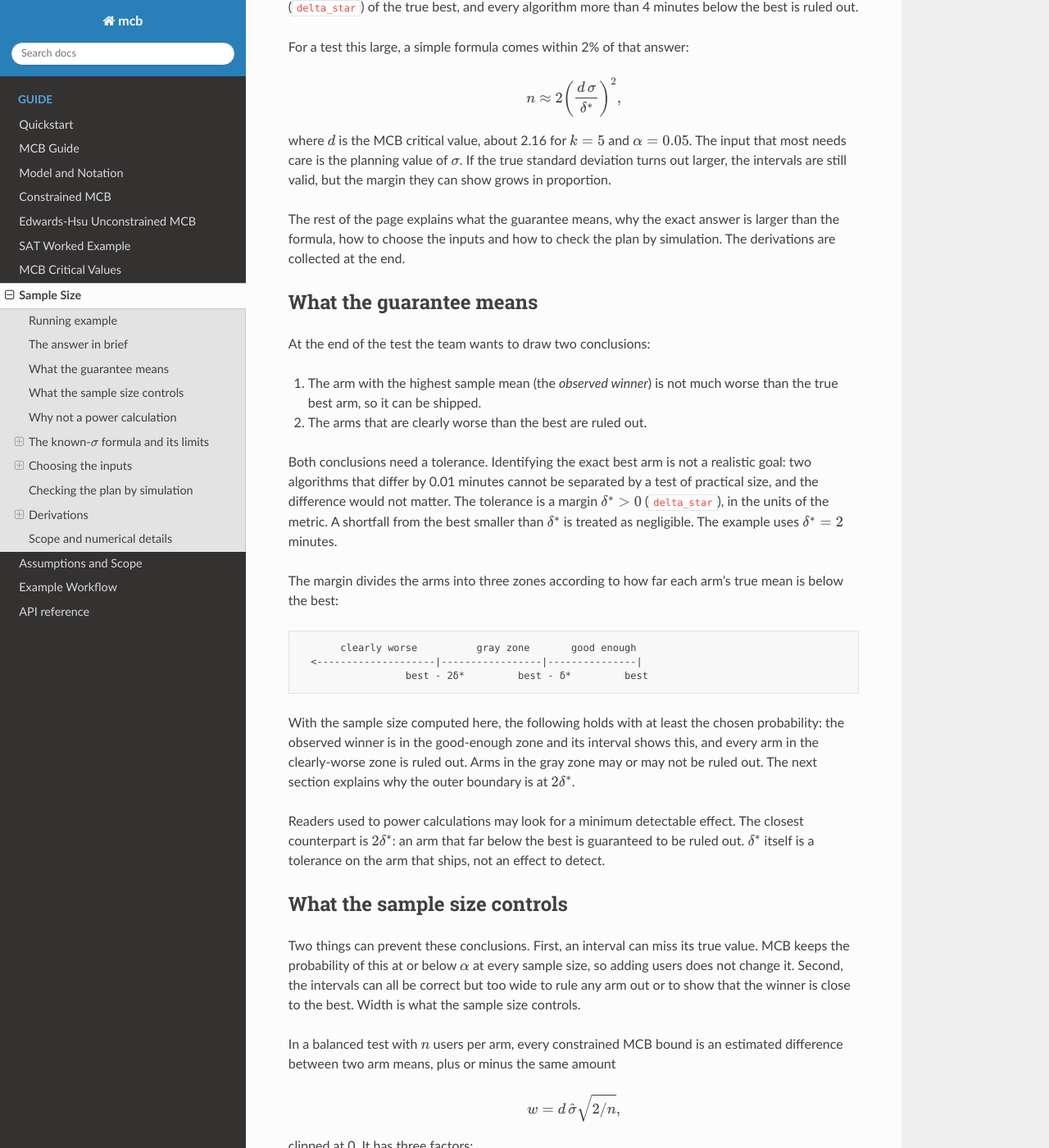
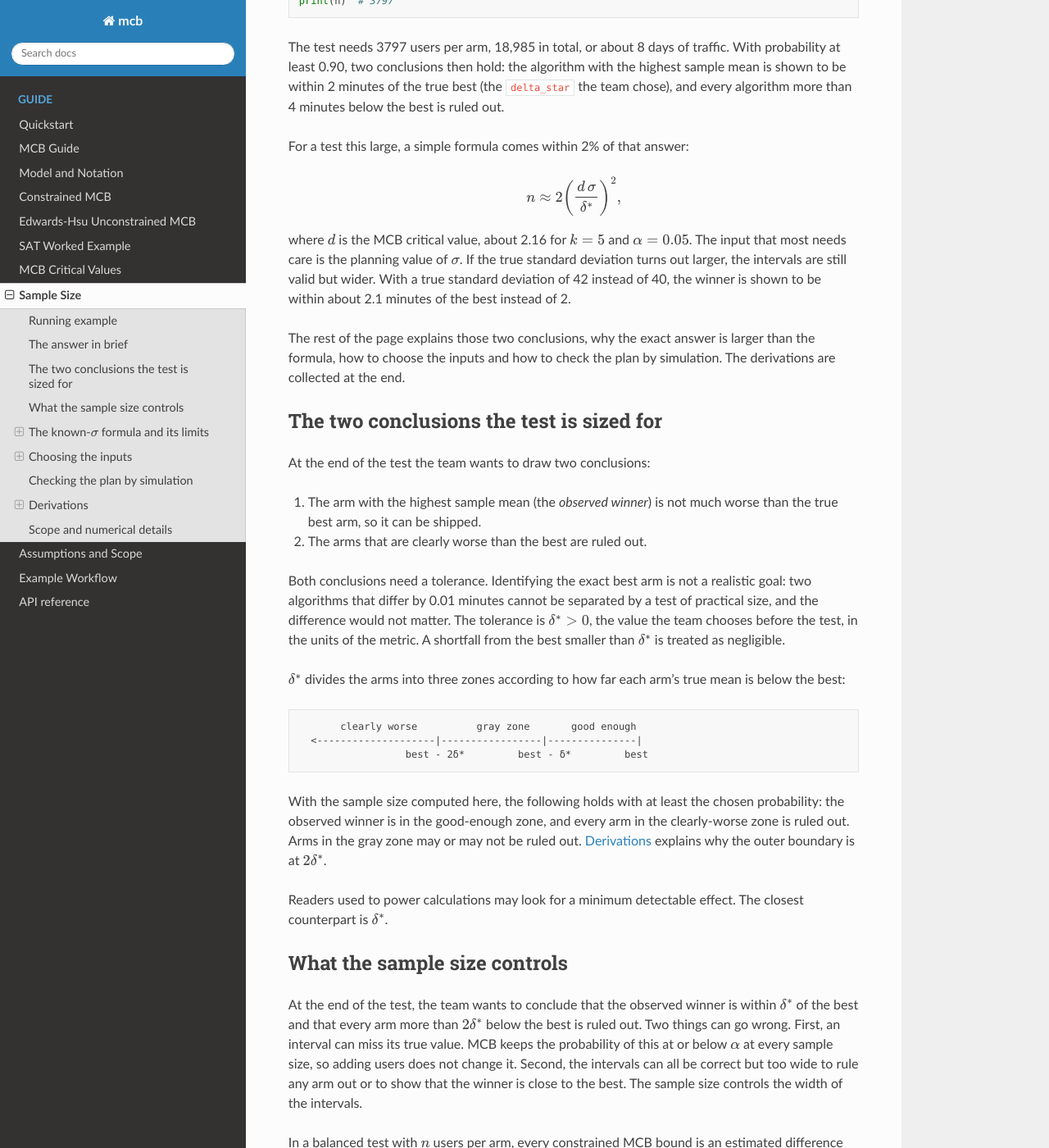
Before and after one commit to johnswyou/mcb, a Sphinx documentation site: the page built from docs/sample_size.md, in a window 1280 px wide and 1400 px high, scrolled down 970 px. Shown: the whole window at 82% size. Built offline with Sphinx 7.4.7 and the Read the Docs theme 3.1.0, drawn with Linux system fonts in a browser that asks for light colours; some of the changed text lies outside the part shown.

Commit message:
Revise the sample-size guide after a read-through
Say that the planner chooses delta_star, state the two conclusions where
they are used, and remove the power-calculation section and text that
repeated the figures. Drop the terms "guarantee" and "margin", and rename
the two sections that used unclear titles.

Co-Authored-By: Claude Opus 5.5 <noreply@anthropic.com>

````diff
--- a/docs/sample_size.md
+++ b/docs/sample_size.md
@@ -1,6 +1,6 @@
 # Sample Size
 
-`mcb` can choose the number of users per arm for an A/B/n test that will be analyzed with MCB. It finds the smallest per-arm sample size for which, with a chosen probability, the MCB intervals at the end of the test are both correct and narrow enough to be useful: they identify an arm close to the best and rule out the arms that are clearly worse. The method is Hsu's (Hsu 1988; Hsu 1996, Appendix C).
+`mcb` can choose the number of users per arm for an A/B/n test that will be analyzed with MCB. It finds the smallest per-arm sample size for which, with a chosen probability, the MCB intervals at the end of the test (1) identify arms close to the best and (2) rule out the arms that are clearly worse. The method comes from Hsu (1988) and Hsu (1996, Appendix C).
 
 ## Running example
 
@@ -14,6 +14,8 @@ $$
 
 the difference between arm $i$'s true mean and the largest of the other arms' true means. The $k$ intervals hold simultaneously with probability at least $1 - \alpha$. An arm whose upper bound is 0 is ruled out as the best, and the arms that remain form the candidate-best set $G$ (see [Constrained MCB](constrained_mcb.md)).
 
+Before the test, the team chooses a value $\delta^*$ (`delta_star`), in minutes: the largest shortfall from the true best arm that it would accept in the arm it ships. The team sets this value based on what difference matters for the product, and the sample-size calculation takes it as an input. Here the team chooses $\delta^* = 2$ minutes.
+
 The planning question is how many users each arm needs.
 
 ## The answer in brief
@@ -25,7 +27,7 @@ n = constrained_mcb_sample_size(k=5, delta_star=2, sigma=40, alpha=0.05, target=
 print(n)  # 3797
 ```
 
-The test needs 3797 users per arm, 18,985 in total, or about 8 days of traffic. With probability at least 0.90, the algorithm with the highest sample mean is shown to be within 2 minutes (`delta_star`) of the true best, and every algorithm more than 4 minutes below the best is ruled out.
+The test needs 3797 users per arm, 18,985 in total, or about 8 days of traffic. With probability at least 0.90, two conclusions then hold: the algorithm with the highest sample mean is shown to be within 2 minutes of the true best (the `delta_star` the team chose), and every algorithm more than 4 minutes below the best is ruled out.
 
 For a test this large, a simple formula comes within 2% of that answer:
 
@@ -33,20 +35,20 @@ $$
 n \approx 2\left(\frac{d\,\sigma}{\delta^*}\right)^2,
 $$
 
-where $d$ is the MCB critical value, about 2.16 for $k = 5$ and $\alpha = 0.05$. The input that most needs care is the planning value of $\sigma$. If the true standard deviation turns out larger, the intervals are still valid, but the margin they can show grows in proportion.
+where $d$ is the MCB critical value, about 2.16 for $k = 5$ and $\alpha = 0.05$. The input that most needs care is the planning value of $\sigma$. If the true standard deviation turns out larger, the intervals are still valid but wider. With a true standard deviation of 42 instead of 40, the winner is shown to be within about 2.1 minutes of the best instead of 2.
 
-The rest of the page explains what the guarantee means, why the exact answer is larger than the formula, how to choose the inputs and how to check the plan by simulation. The derivations are collected at the end.
+The rest of the page explains those two conclusions, why the exact answer is larger than the formula, how to choose the inputs and how to check the plan by simulation. The derivations are collected at the end.
 
-## What the guarantee means
+## The two conclusions the test is sized for
 
 At the end of the test the team wants to draw two conclusions:
 
 1. The arm with the highest sample mean (the *observed winner*) is not much worse than the true best arm, so it can be shipped.
 2. The arms that are clearly worse than the best are ruled out.
 
-Both conclusions need a tolerance. Identifying the exact best arm is not a realistic goal: two algorithms that differ by 0.01 minutes cannot be separated by a test of practical size, and the difference would not matter. The tolerance is a margin $\delta^* > 0$ (`delta_star`), in the units of the metric. A shortfall from the best smaller than $\delta^*$ is treated as negligible. The example uses $\delta^* = 2$ minutes.
+Both conclusions need a tolerance. Identifying the exact best arm is not a realistic goal: two algorithms that differ by 0.01 minutes cannot be separated by a test of practical size, and the difference would not matter. The tolerance is $\delta^* > 0$, the value the team chooses before the test, in the units of the metric. A shortfall from the best smaller than $\delta^*$ is treated as negligible.
 
-The margin divides the arms into three zones according to how far each arm's true mean is below the best:
+$\delta^*$ divides the arms into three zones according to how far each arm's true mean is below the best:
 
 ```text
        clearly worse          gray zone       good enough
@@ -54,13 +56,13 @@ The margin divides the arms into three zones according to how far each arm's tru
                   best - 2δ*         best - δ*         best
 ```
 
-With the sample size computed here, the following holds with at least the chosen probability: the observed winner is in the good-enough zone and its interval shows this, and every arm in the clearly-worse zone is ruled out. Arms in the gray zone may or may not be ruled out. The next section explains why the outer boundary is at $2\delta^*$.
+With the sample size computed here, the following holds with at least the chosen probability: the observed winner is in the good-enough zone, and every arm in the clearly-worse zone is ruled out. Arms in the gray zone may or may not be ruled out. [Derivations](#derivations) explains why the outer boundary is at $2\delta^*$.
 
-Readers used to power calculations may look for a minimum detectable effect. The closest counterpart is $2\delta^*$: an arm that far below the best is guaranteed to be ruled out. $\delta^*$ itself is a tolerance on the arm that ships, not an effect to detect.
+Readers used to power calculations may look for a minimum detectable effect. The closest counterpart is $\delta^*$.
 
 ## What the sample size controls
 
-Two things can prevent these conclusions. First, an interval can miss its true value. MCB keeps the probability of this at or below $\alpha$ at every sample size, so adding users does not change it. Second, the intervals can all be correct but too wide to rule any arm out or to show that the winner is close to the best. Width is what the sample size controls.
+At the end of the test, the team wants to conclude that the observed winner is within $\delta^*$ of the best and that every arm more than $2\delta^*$ below the best is ruled out. Two things can go wrong. First, an interval can miss its true value. MCB keeps the probability of this at or below $\alpha$ at every sample size, so adding users does not change it. Second, the intervals can all be correct but too wide to rule any arm out or to show that the winner is close to the best. The sample size controls the width of the intervals.
 
 In a balanced test with $n$ users per arm, every constrained MCB bound is an estimated difference between two arm means, plus or minus the same amount
 
@@ -68,13 +70,13 @@ $$
 w = d\,\hat{\sigma}\sqrt{2/n},
 $$
 
-clipped at 0. It has three factors:
+with the confidence interval's upper bound clipped at 0. Where:
 
 - $\sqrt{2/n}$ is the standard error of a difference between two arm means, in units of $\sigma$. It is the only factor set directly by the design, and it decreases like $1/\sqrt{n}$.
 - $\hat{\sigma}$ is the pooled standard deviation estimated from the test data. It is random. Before the test, all that is known is that it will be close to $\sigma$.
 - $d$ is the MCB critical value. It depends on $k$, $\alpha$ and the error degrees of freedom $\nu = k(n-1)$, and it decreases slightly as $n$ grows. For $k = 5$ and $\alpha = 0.05$ it is about 2.16 when $n$ is large.
 
-The margin and $w$ do different jobs. $\delta^*$ and $2\delta^*$ are lines drawn before the test, measured from the true best arm. $w$ is a ruler that the test supplies, measured back from the highest sample mean. The position it reaches is called the *cut line* here: an arm whose sample mean is at or behind the cut line has an upper bound of 0 and is ruled out.
+$\delta^*$ and $w$ do different things. $\delta^*$ and $2\delta^*$ are lines drawn before the test, measured from the true best arm. $w$ is a ruler that the test supplies, measured back from the highest sample mean. The position it reaches is called the *cut line* here: an arm whose sample mean is at or behind the cut line has an upper bound of 0 and is ruled out.
 
 The figures in this section use the true means from [Checking the plan by simulation](#checking-the-plan-by-simulation). With $\delta^* = 2$, `Control` and `A` are clearly worse, `B` is in the gray zone, and `C` and `D` are good enough.
 
@@ -96,16 +98,7 @@ More users shorten the ruler. The next figure repeats this test at three sample
 The same test at three sample sizes.
 ```
 
-With 1000 users per arm, $w$ is wider than $\delta^*$, and `A` stays in even though it is clearly worse. With 3797, $w$ just fits inside $\delta^*$, which is what the plan buys. With 15,000, $w$ is about half of $\delta^*$, and `B` is ruled out too. Because $w$ decreases like $1/\sqrt{n}$, halving it takes about four times the users.
-
-If the intervals are correct and $w < \delta^*$, both conclusions follow:
-
-- Every arm more than $2\delta^*$ below the best is ruled out. To be sure of that, an arm's true gap has to cover two distances. The arm must end up at least $w$ behind the leader to fall behind the cut line. It also needs a further $w$ to absorb luck, because when the intervals are correct, noise can make its gap to the true best look smaller than it really is by less than $w$. A true gap of more than $2\delta^*$ is more than $2w$, so it covers both. The leader is never behind the true best arm, so this holds whichever arm leads.
-- The observed winner trails no other arm, so its lower bound is at least $-w$, which is above $-\delta^*$. Because its interval is correct, its true shortfall from the best is less than $\delta^*$.
-
-In the running example, $w$ is about 2 minutes. `A` is truly 4.5 minutes behind the best, so even if luck hides nearly 2 of them, it still looks about 2.5 behind and is ruled out. `B` is truly 3.5 behind, so if luck hides nearly 2, it looks only about 1.5 behind and can stay in. This is why the gray zone exists: an arm between $\delta^*$ and $2\delta^*$ below the best may or may not be ruled out, so the plan promises nothing about it. $2\delta^*$ is where the guarantee starts, not where arms start to be ruled out.
-
-The next figure shows 16 simulated tests at the planned sample size. They are consecutive draws, not selected, sorted by the leader's sample mean, so the cut lines form one edge and the leaders form a second edge about $w$ to its right.
+The next figure shows 16 simulated tests at the planned sample size. They are sorted by the leader's sample mean.
 
 ```{figure} figures/sample_size_many_tests.svg
 :alt: Sixteen rows, one per simulated test, sorted by the leader's sample mean. In each row a gray bar runs from the left edge to that test's cut line, so the bar ends form one stepped edge, and the leaders form a second edge about 2 minutes to its right. Control and A sit on the gray bar in every row. B sits on it in all but two rows. D, a dark blue square, usually leads, and C, a light blue circle, leads in two rows.
@@ -114,19 +107,9 @@ The next figure shows 16 simulated tests at the planned sample size. They are co
 Sixteen simulated tests with 3797 users per arm. Each gray bar ends at that test's cut line.
 ```
 
-The cut line moves with whichever arm leads, and `C` leads in 2 of these tests. `Control` and `A` are behind the line in all 16. `B` usually is, but it stays in twice, which is what the gray zone means. [Checking the plan by simulation](#checking-the-plan-by-simulation) repeats this over 1000 tests.
-
-Hsu calls the probability that the intervals are correct and $w < \delta^*$ the probability of *correct and useful* inference. `mcb` computes it, and the sample-size functions find the smallest $n$ at which it reaches `target`. Strictly, the computation uses an event, the *correctness event* (defined in [Derivations](#derivations)), that has probability exactly $1 - \alpha$ and guarantees that every interval is correct. Intervals can also be correct without it, so the computed probability is a lower bound and the plan is conservative.
+When the intervals are correct and $w < \delta^*$, both conclusions hold; [Derivations](#derivations) gives the proof. Hsu calls the probability of this the probability of *correct and useful* inference. `mcb` computes it, and the sample-size functions find the smallest $n$ at which it reaches `target`. Strictly, the computation uses an event, the *correctness event* (defined in [Derivations](#derivations)), that has probability exactly $1 - \alpha$ and implies that every interval is correct. Intervals can also be correct without it, so the computed probability is a lower bound and the plan is conservative.
 
 Because the correctness event has probability $1 - \alpha$, the probability of correct and useful inference is always below $1 - \alpha$ and approaches it as $n$ grows. `target` must therefore be below $1 - \alpha$; otherwise the functions raise `ValueError`. With $\alpha = 0.05$, Hsu's example uses a target of 0.90.
-
-## Why not a power calculation
-
-Experiments are often sized by power: the probability that a test, such as the $F$-test that all arms have equal means, rejects. Power answers a different question, whether the test will detect that the arms differ. The question here is whether the test will identify an arm close to the best and rule out the clearly worse ones.
-
-Power also counts some failures as successes. A test can reject on misleading data, after which follow-up comparisons claim $\mu_i > \mu_j$ when in fact $\mu_i < \mu_j$. Sizing for narrow intervals alone has the same problem, because it counts narrow intervals that miss the truth. Hsu's criterion counts a test as a success only when its intervals are correct and narrow.
-
-The two approaches give different sizes. For the running example, an $F$-test with power 0.90 whenever the best and worst arms differ by at least 4 minutes ($2\delta^*$) needs 3082 users per arm. The MCB plan needs 3797, and the extra users buy an answer to which arm to ship, which the $F$-test does not give.
 
 ## The known-$\sigma$ formula and its limits
 
@@ -163,7 +146,7 @@ Over this 7% range of $n$, the probability goes from near 0 to its limit of 0.95
 | --- | ---: | ---: | ---: | ---: | ---: | ---: | ---: |
 | Probability | 0.039 | 0.122 | 0.364 | 0.710 | 0.909 | 0.948 | 0.950 |
 
-Here the probability rises over a fourfold range of $n$. The known-$\sigma$ formula gives $n = 5$, where the probability is only 0.71. The exact answer is $n = 6$, which agrees with Hsu's Figure C.1. (An $F$-test power calculation, for differences of 10,000 psi with probability 0.90, gives 5.)
+Here the probability rises over a fourfold range of $n$. The known-$\sigma$ formula gives $n = 5$, where the probability is only 0.71. The exact answer is $n = 6$, which agrees with Hsu's Figure C.1.
 
 The difference between the two cases is how precisely $\hat{\sigma}$ is estimated. With $\nu = k(n-1)$ degrees of freedom, the standard deviation of $\hat{\sigma}/\sigma$ is about $1/\sqrt{2\nu}$.
 
@@ -176,19 +159,19 @@ For tests of A/B size, then, $n$ is set mainly by $\delta^*$, $\sigma$, $k$ and
 
 For large tests, the planning value of $\sigma$ is a bigger source of error than the sampling variation of $\hat{\sigma}$. If the true $\sigma$ is 41 minutes instead of 40, $\hat{\sigma}$ will be close to 41 and $w$ close to 2.03, and the probability that $w < 2$ is 0.001.
 
-The intervals are still correct with probability at least $1 - \alpha$, and they are only slightly wider than planned. In this regime the margin achieved is approximately $\delta^* \times (\text{true } \sigma / \text{planning } \sigma)$. With a planning value of 40 and a true $\sigma$ of 42, the winner is shown to be within about 2.1 minutes of the best instead of 2.
+The intervals are still correct with probability at least $1 - \alpha$, and they are only slightly wider than planned. In this regime the distance from the best that the test can show is approximately $\delta^* \times (\text{true } \sigma / \text{planning } \sigma)$. With a planning value of 40 and a true $\sigma$ of 42, the winner is shown to be within about 2.1 minutes of the best instead of 2.
 
-It is therefore better to use a planning $\sigma$ that is unlikely to be too low, such as an upper estimate from past data rather than the average. After the test, the intervals show the margin that the data support.
+It is therefore better to use a planning $\sigma$ that is unlikely to be too low, such as an upper estimate from past data rather than the average. After the test, the intervals show how close to the best the data place the winner.
 
 ## Choosing the inputs
 
 - `k`: the number of arms, including the control.
-- `delta_star`: the largest shortfall from the best that is acceptable in the arm that ships. It is set by what difference matters for the product. Arms more than $2\delta^*$ below the best are guaranteed to be ruled out.
+- `delta_star`: the largest shortfall from the best that is acceptable in the arm that ships. It is set by what difference matters for the product. With probability at least `target`, arms more than $2\delta^*$ below the best are ruled out.
 - `sigma`: a planning value for the standard deviation of the per-user metric, in the same units as `delta_star`. Historical data, an A/A test or a pre-period can supply it. For a conversion rate near $p$, $\sigma \approx \sqrt{p(1-p)}$. When in doubt, use a larger value. Only the ratio $\delta^*/\sigma$ enters the calculation.
 - `alpha`: the familywise error rate that will be used in the analysis.
 - `target`: the required probability of correct and useful inference. It must be below $1 - \alpha$.
 
-The guarantee rests on the one-way normal model: independent users, a common variance across arms, and normal errors. At A/B scale, approximately normal arm means are usually an adequate substitute for normal errors. See [Assumptions and scope](assumptions.md).
+The sample-size calculation assumes the one-way normal model: independent users, a common variance across arms, and normal errors. At A/B scale, approximately normal arm means are usually an adequate substitute for normal errors. See [Assumptions and scope](assumptions.md).
 
 ### Sensitivity to the inputs
 
@@ -212,7 +195,7 @@ $n$ is roughly proportional to $(\sigma/\delta^*)^2$, so halving $\delta^*$ mult
 
 For an analysis with `unconstrained_mcb_edwards_hsu`, use `unconstrained_mcb_edwards_hsu_sample_size`, and `unconstrained_mcb_edwards_hsu_correct_useful_probability` for the probability. The same two conclusions hold, with the Edwards-Hsu screening set in place of $G$. Edwards-Hsu intervals use a two-sided critical value, which Hsu writes $|d|$. It is a separate constant, not the absolute value of $d$, and it is larger, so more users are needed: 4842 per arm in the running example, compared with 3797. In exchange, the analysis gives two-sided bounds on how far each arm is below the best (see [Edwards-Hsu Unconstrained MCB](edwards_hsu.md)).
 
-Plan with the procedure and $\alpha$ that the analysis will use, since the guarantee applies to that analysis.
+Plan with the procedure and $\alpha$ that the analysis will use, since the computed sample size applies only to that analysis.
 
 ## Checking the plan by simulation
 
@@ -264,7 +247,7 @@ In this configuration, `Control` and `A` are more than 4 minutes below the best,
 
 ## Derivations
 
-### Why the two conclusions follow
+### Proof that correct, narrow intervals give both conclusions
 
 The computation uses an event from the proof of Hsu's Theorem 4.1.1, called the correctness event here. It has probability exactly $1 - \alpha$, and when it occurs every interval covers its target. With $b$ the true best arm, the event is
 
@@ -303,7 +286,7 @@ If arm $i$ is more than $2\delta^*$ below the best and $w < \delta^*$, then $\mu
 
 The observed winner's sample mean is at least as large as every other arm's, so each estimated difference in its lower bound is at least 0, and the lower bound is at least $-w > -\delta^*$. Because its interval is correct, the winner's true $\theta$ is also above $-\delta^*$, which means it is within $\delta^*$ of the true best.
 
-The next figure compares the luck each arm got with the luck it needs, over 200 simulated tests with 3797 users per arm. The tests are consecutive draws and were not selected. Each dot is one test, placed by the arm's luck in that test, and its shape and shade show the outcome from `constrained_mcb`.
+The next figure compares the luck each arm got with the luck it needs, over 200 simulated tests with 3797 users per arm. Each dot is one test, placed by the arm's luck in that test, and its shape and shade show the outcome from `constrained_mcb`.
 
 ```{figure} figures/sample_size_luck_needed.svg
 :alt: Four rows of stacked dots, one row per arm other than D, with one dot per simulated test placed by that arm's luck. Each row has two dashed lines, the luck needed to stay in and the luck needed to win. A thick line marks w, about 1.98. For C both dashed lines are left of w, and the dots change from ruled out to kept to won at those lines. For B the stay-in line is left of w and the win line is right of it. For A and Control both dashed lines are right of w and every dot is ruled out.
````
